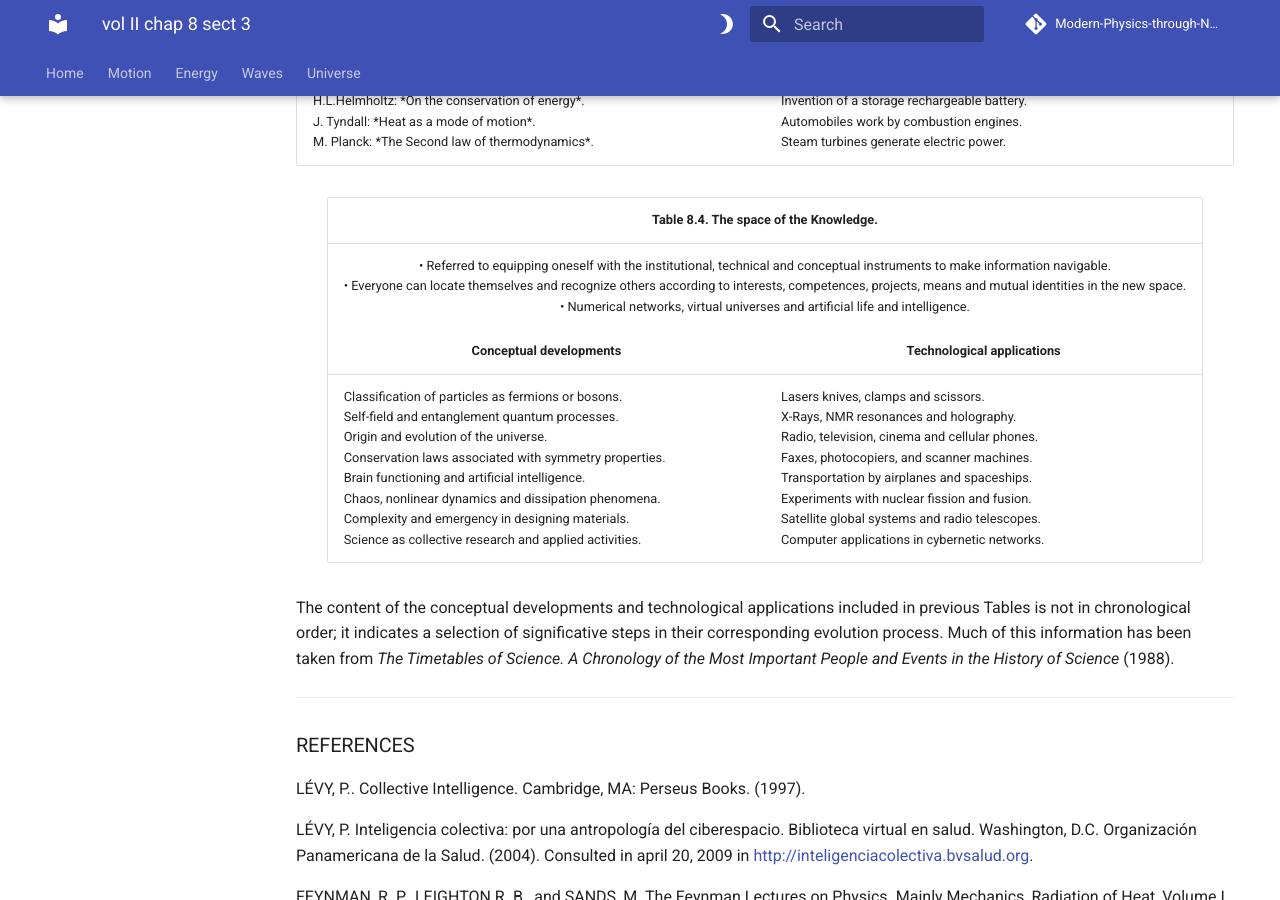
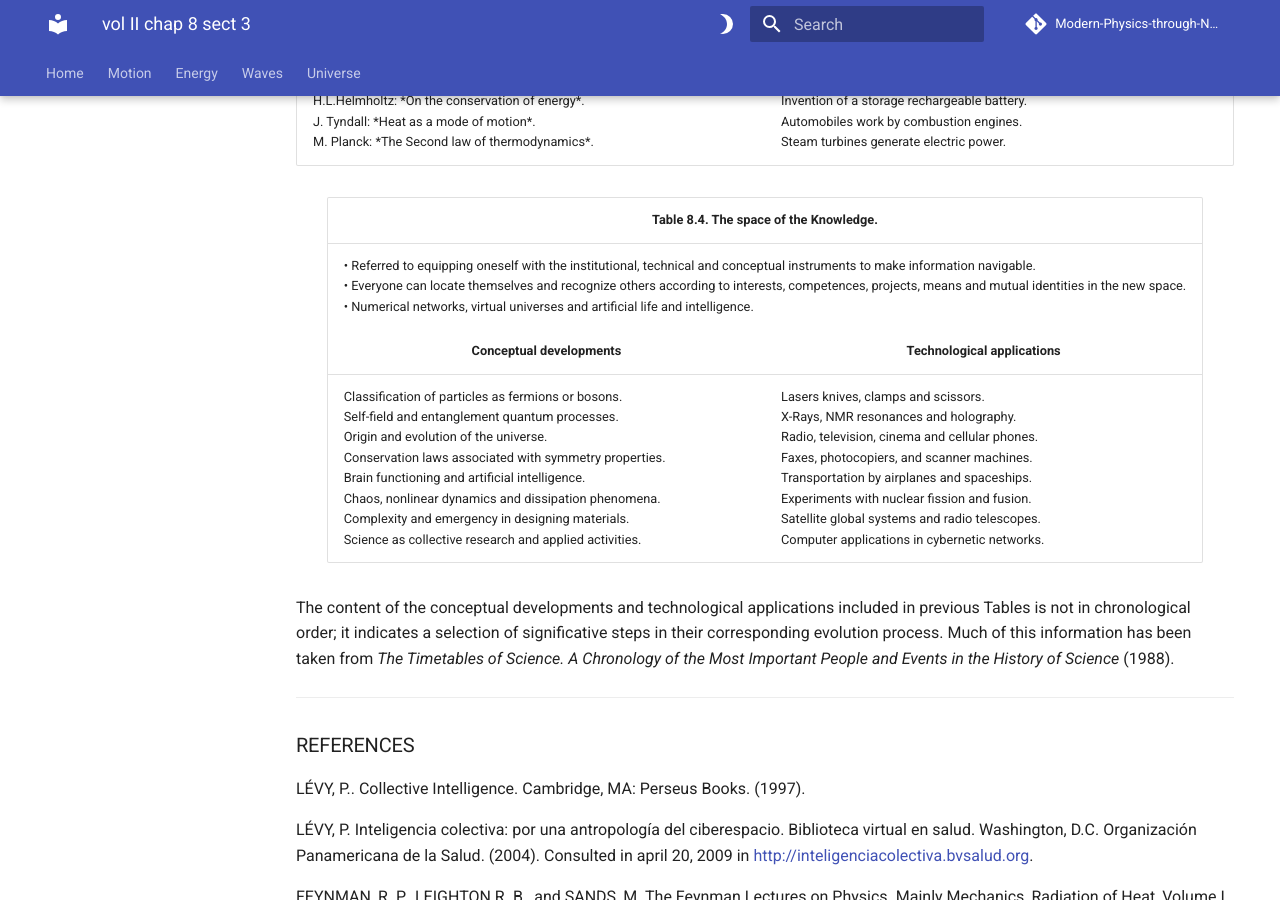
Before and after one commit to modphysnobel/modphysnobel.github.io, an MkDocs documentation site: the page built from docs/vol-II/vol-II-chap-8-sect-3.md, in a window 1280 px wide and 900 px high, scrolled down 3366 px. Built offline with MkDocs 1.6.1 and Material for MkDocs 9.7.7, drawn with Linux system fonts in a browser that asks for light colours; some web fonts are replaced; comment, search, counter and statistics services are not loaded.

Commit message:
Update vol-II-chap-8-sect-3.md

```diff
--- a/docs/vol-II/vol-II-chap-8-sect-3.md
+++ b/docs/vol-II/vol-II-chap-8-sect-3.md
@@ -198,7 +198,7 @@ For the space of the Merchandises the conceptual developments are related to rel
         </th>
 		</tr>
 	<tr>
-     <td colspan="2" style="text-align: center">
+     <td colspan="2">
 	• Referred to equipping oneself with the institutional, technical and conceptual instruments to make information navigable. <br>
 	• Everyone can locate themselves and recognize others according to interests, competences, projects, means and mutual identities in the new space. <br>
 	• Numerical networks, virtual universes and artificial life and intelligence.
```
